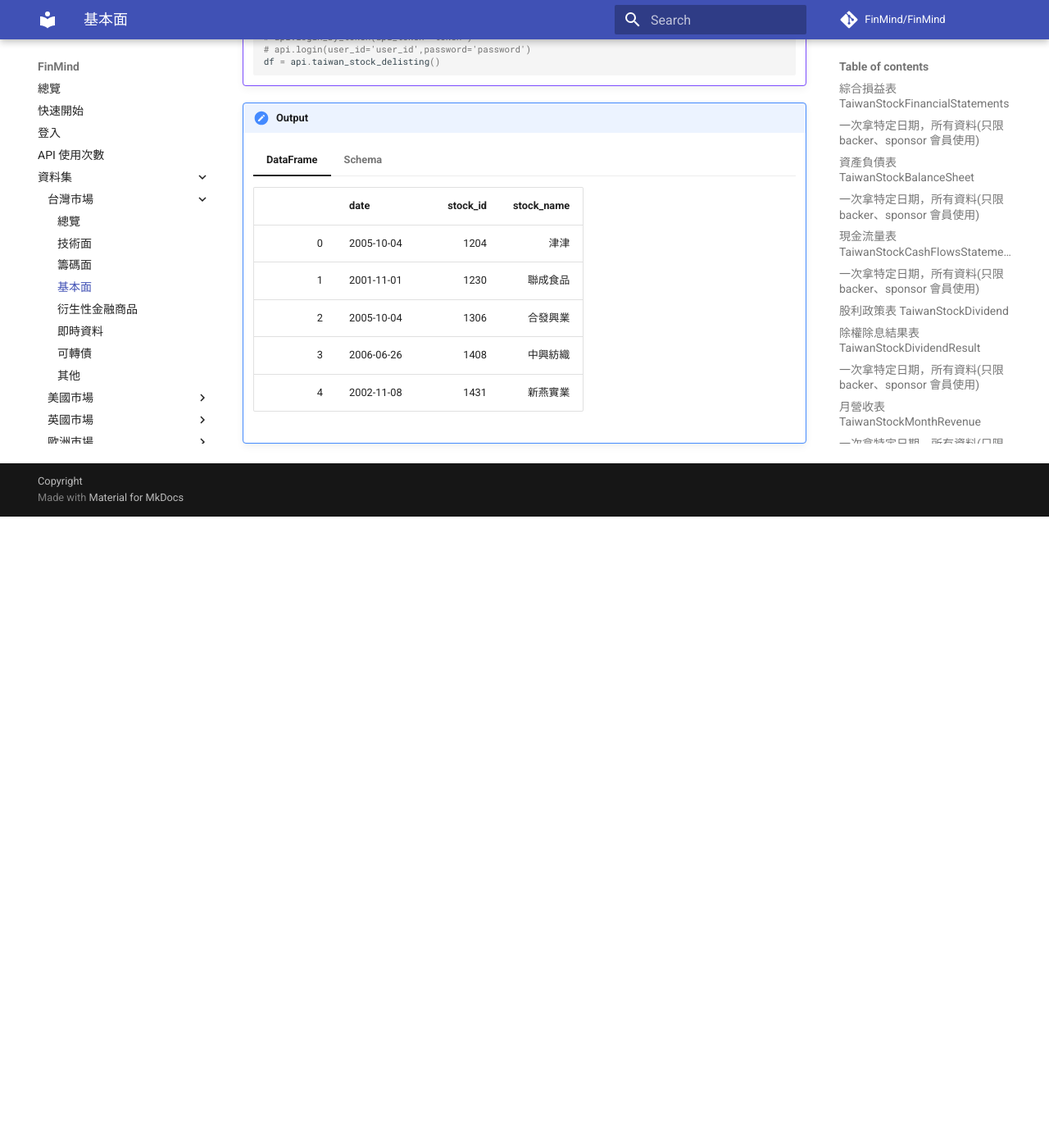
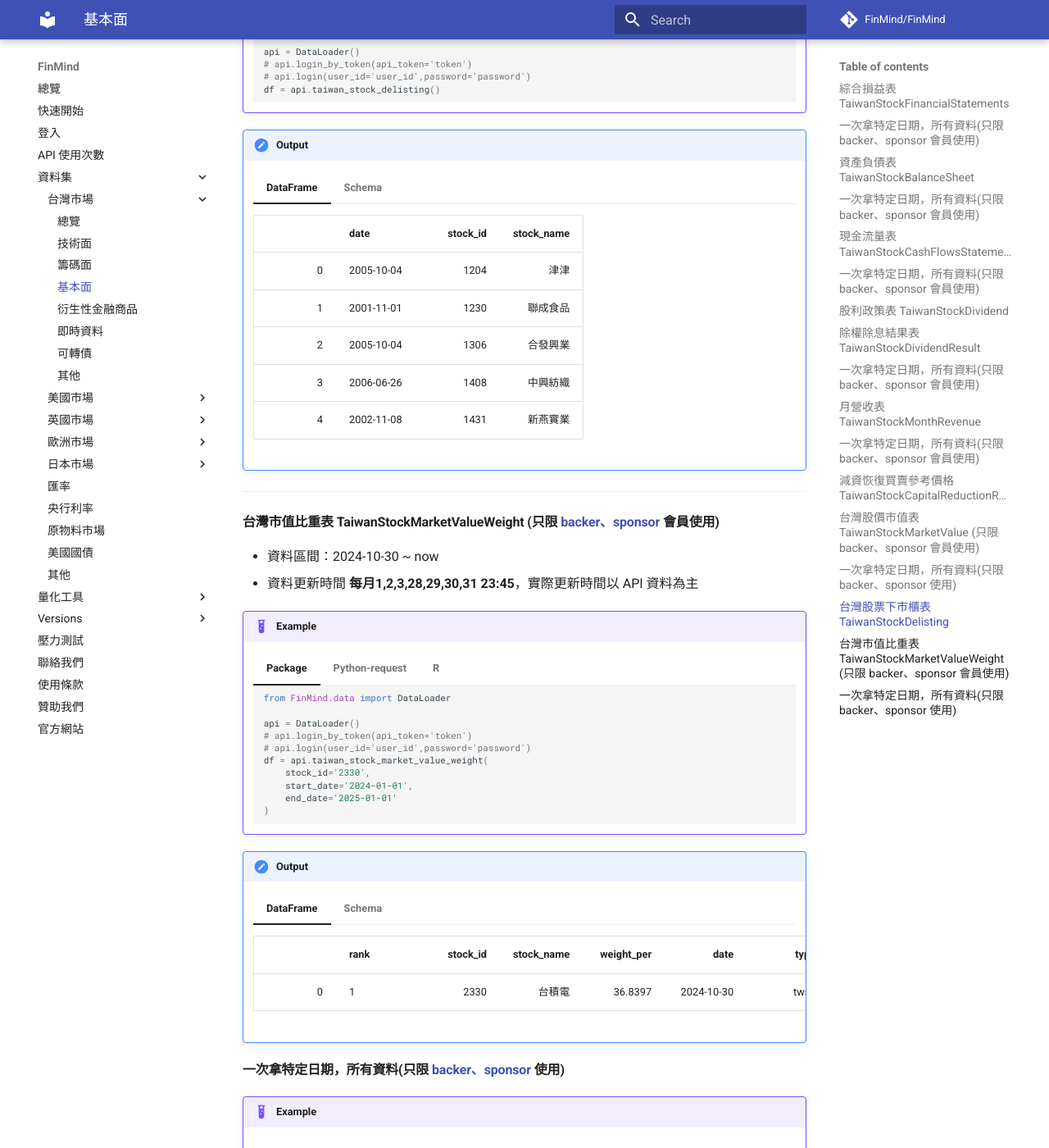
Before and after one commit to FinMind/FinMind-Doc, an MkDocs documentation site: the page built from docs/tutor/TaiwanMarket/Fundamental.md, in a window 1280 px wide and 1400 px high, scrolled down 12322 px. Shown: the whole window at 82% size. Built offline with MkDocs 1.6.1 and Material for MkDocs 9.7.7, drawn with Linux system fonts in a browser that asks for light colours; comment, search, counter and statistics services are not loaded; before the commit the page ends 12952 px from its top, so only the background shows below that; some of the changed text lies outside the part shown.

Commit message:
add: TaiwanStockMarketValueWeight dataset

````diff
--- a/docs/tutor/TaiwanMarket/Fundamental.md
+++ b/docs/tutor/TaiwanMarket/Fundamental.md
@@ -1,5 +1,5 @@
 
-在台股基本面，我們擁有 9 種資料集，如下:
+在台股基本面，我們擁有 10 種資料集，如下:
 
 - [綜合損益表 TaiwanStockFinancialStatements](https://finmind.github.io/tutor/TaiwanMarket/Fundamental/#taiwanstockfinancialstatements)
 - [資產負債表 TaiwanStockBalanceSheet](https://finmind.github.io/tutor/TaiwanMarket/Fundamental/#taiwanstockbalancesheet)
@@ -10,6 +10,7 @@
 - [減資恢復買賣參考價格 TaiwanStockCapitalReductionReferencePrice](https://finmind.github.io/tutor/TaiwanMarket/Fundamental/#taiwanstockcapitalreductionreferenceprice)
 - [台灣股價市值表 TaiwanStockMarketValue](https://finmind.github.io/tutor/TaiwanMarket/Fundamental/#taiwanstockmarketvalue-backersponsor)
 - [台灣股票下市櫃表 TaiwanStockDelisting](https://finmind.github.io/tutor/TaiwanMarket/Fundamental/#taiwanstockdelisting)
+- [台灣市值比重表 TaiwanStockMarketValueWeight](https://finmind.github.io/tutor/TaiwanMarket/Fundamental/#taiwanstockmarketvalueweight-backersponsor)
 
 ----------------------------------
 #### 綜合損益表 TaiwanStockFinancialStatements
@@ -1142,3 +1143,156 @@
             stock_name: str
         }
         ```
+
+
+----------------------------------
+#### 台灣市值比重表 TaiwanStockMarketValueWeight (只限 [backer、sponsor](https://finmindtrade.com/analysis/#/Sponsor/sponsor) 會員使用)
+
+- 資料區間：2024-10-30 ~ now
+- 資料更新時間 **每月1,2,3,28,29,30,31 23:45**，實際更新時間以 API 資料為主
+
+!!! example
+    === "Package"
+        ```python
+        from FinMind.data import DataLoader
+
+        api = DataLoader()
+        # api.login_by_token(api_token='token')
+        # api.login(user_id='user_id',password='password')
+        df = api.taiwan_stock_market_value_weight(
+            stock_id='2330',
+            start_date='2024-01-01',
+            end_date='2025-01-01'
+        )
+        ```
+    === "Python-request"
+        ```python
+        import requests
+        import pandas as pd
+        url = "https://api.finmindtrade.com/api/v4/data"
+        parameter = {
+            "dataset": "TaiwanStockMarketValueWeight",
+            "data_id": "2330",
+            "start_date": "2024-01-01",
+            "end_date": "2025-01-01",
+            "token": "", # 參考登入，獲取金鑰
+        }
+        resp = requests.get(url, params=parameter)
+        data = resp.json()
+        data = pd.DataFrame(data["data"])
+        print(data.head())
+
+        ```
+    === "R"
+        ```R
+        library(httr)
+        library(data.table)
+        library(dplyr)
+        url = 'https://api.finmindtrade.com/api/v4/data'
+        response = httr::GET(
+        url = url,
+        query = list(
+            dataset="TaiwanStockMarketValueWeight",
+            data_id= "2330",
+            start_date= "2024-01-01",
+            end_date= "2025-01-01",
+            token = "" # 參考登入，獲取金鑰
+        )
+        )
+        data = content(response)
+        df = data$data %>%
+        do.call('rbind',.) %>%
+        data.table
+        head(df)
+
+        ```
+
+!!! output
+    === "DataFrame"
+        |    | rank |  stock_id  |  stock_name |  weight_per  |    date     |   type  |
+        |---:|:-----|-----------:|------------:|-------------:|------------:|--------:|
+        |  0 |   1  |    2330    |   台積電     |    36.8397   | 2024-10-30  |   twse  |
+    === "Schema"
+        ```
+        {
+            rank: int64,
+            stock_id: str,
+            stock_name: str,
+            weight_per: float32,
+            date: str,
+            type: str
+        }
+        ```
+
+#### 一次拿特定日期，所有資料(只限 [backer、sponsor](https://finmindtrade.com/analysis/#/Sponsor/sponsor) 使用)
+
+!!! example
+    === "Package"
+        ```python
+        from FinMind.data import DataLoader
+
+        api = DataLoader()
+        # api.login_by_token(api_token='token')
+        # api.login(user_id='user_id',password='password')
+        df = api.taiwan_stock_market_value_weight(
+            start_date='2024-10-30',
+        )
+        ```
+    === "Python-request"
+        ```python
+        import requests
+        import pandas as pd
+        url = "https://api.finmindtrade.com/api/v4/data"
+        parameter = {
+            "dataset": "TaiwanStockMarketValueWeight",
+            "start_date": "2024-10-30",
+            "token": "", # 參考登入，獲取金鑰
+        }
+        resp = requests.get(url, params=parameter)
+        data = resp.json()
+        data = pd.DataFrame(data["data"])
+        print(data.head())
+
+        ```
+    === "R"
+        ```R
+        library(httr)
+        library(data.table)
+        library(dplyr)
+        url = 'https://api.finmindtrade.com/api/v4/data'
+        response = httr::GET(
+        url = url,
+        query = list(
+            dataset="TaiwanStockMarketValueWeight",
+            start_date= "2024-10-30",
+            token = "" # 參考登入，獲取金鑰
+        )
+        )
+        data = content(response)
+        df = data$data %>%
+        do.call('rbind',.) %>%
+        data.table
+        head(df)
+
+        ```
+
+!!! output
+    === "DataFrame"
+        |    | rank  |  stock_id  |  stock_name |  weight_per  |    date     |   type  |
+        |---:|:------|-----------:|------------:|-------------:|------------:|--------:|
+        |  0 |   43  |    1101    |   台泥       |    0.3327    | 2024-10-30  |   twse  |
+        |  0 |   63  |    1102    |   亞泥       |    0.2282    | 2024-10-30  |   twse  |
+        |  0 |   394 |    1103    |   嘉泥       |    0.0192    | 2024-10-30  |   twse  |
+        |  0 |   305 |    1104    |   環泥       |    0.0286    | 2024-10-30  |   twse  |
+        |  0 |   651 |    1108    |   幸福       |    0.0082    | 2024-10-30  |   twse  |
+    === "Schema"
+        ```
+        {
+            rank: int64,
+            stock_id: str,
+            stock_name: str,
+            weight_per: float32,
+            date: str,
+            type: str
+        }
+        ```
````
Also changed, not shown: docs/tutor/TaiwanMarket/DataList.md (+2 -1 lines).
